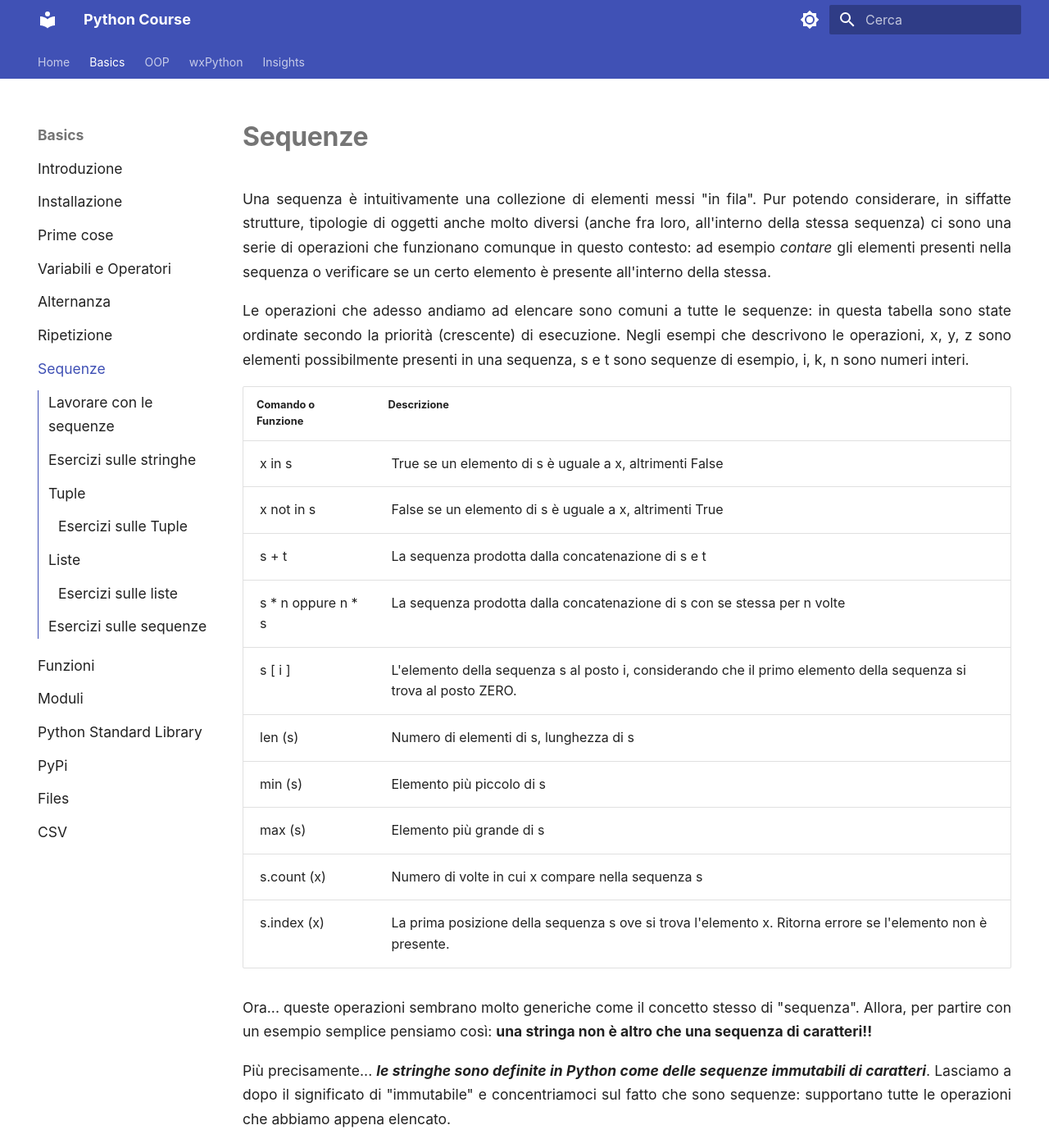
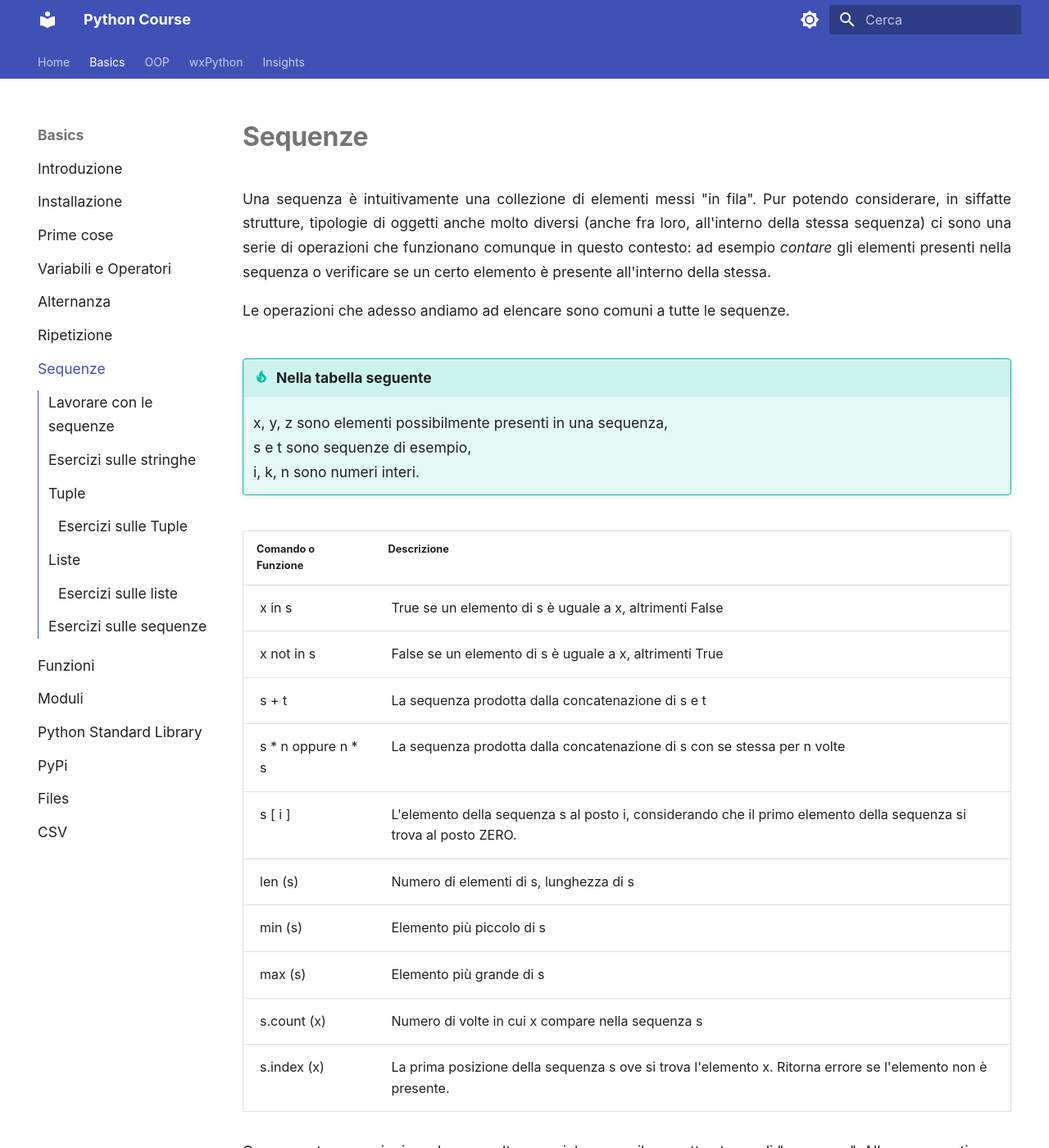
Before and after one commit to adjamhub/pyhandouts, an MkDocs documentation site: the page built from docs/basics/104_seq.md, in a window 1280 px wide and 1400 px high. Shown: the whole window at 82% size. Built offline with MkDocs 1.6.1 and Material for MkDocs 9.7.7, drawn with Linux system fonts in a browser that asks for light colours; some of the changed text lies outside the part shown.

Commit message:
stringhe++

````diff
--- a/docs/basics/104_seq.md
+++ b/docs/basics/104_seq.md
@@ -10,10 +10,15 @@
 stessa.
 
 Le operazioni che adesso andiamo ad elencare sono comuni a tutte le
-sequenze: in questa tabella sono state ordinate secondo la priorità
-(crescente) di esecuzione. Negli esempi che descrivono le operazioni, x,
-y, z sono elementi possibilmente presenti in una sequenza, s e t sono
-sequenze di esempio, i, k, n sono numeri interi.
+sequenze.
+
+
+!!!tip "Nella tabella seguente"
+
+    x, y, z sono elementi possibilmente presenti in una sequenza,<br>
+    s e t sono sequenze di esempio, <br>
+    i, k, n sono numeri interi.
+
 
 | Comando o Funzione | Descrizione                                                                                                         |
 |--------------------|---------------------------------------------------------------------------------------------------------------------|
@@ -35,14 +40,13 @@
 
 Più precisamente... ***le stringhe sono definite in Python come delle
 sequenze immutabili di caratteri***. Lasciamo a dopo il significato di
-"immutabile" e concentriamoci sul fatto che sono sequenze: supportano
+*immutabile* e concentriamoci sul fatto che sono *sequenze*: supportano
 tutte le operazioni che abbiamo appena elencato.
 
 Facciamo degli esempi per illustrare il concetto:
 
-**Operatori *in*, *not in***
 
-```python
+```py title="Operatore *in*"
 if "n" in "Python":
     print("Presente")
 else:
@@ -51,32 +55,36 @@
 # scrive "Presente"
 ```
 
+
 Altro esempio:
 
-```python
+
+```py title="Operatore *not in*"
 if "s" not in "Python":
     print("Assente")
 
 # scrive "Assente"
 ```
 
-** Operatori +, * **
 
-```python
+```py title="Operatore +"
 nome = "Capo" + "Stazione"
 print(nome)
 
 # scrive "CapoStazione"
 ```
 
+
 Altro esempio:
 
-```python
+
+```py title="Operatore *"
 parola = "Acqua" * 3
 print(parola)
 
 # scrive "AcquaAcquaAcqua"
 ```
+
 
 Per quanto riguarda l'operatore `sequenza[intero]` che ci permette
 di visualizzare l'elemento al posto richiesto, vanno precisate alcune
@@ -86,6 +94,7 @@
 - Andando avanti ogni elemento si trova (ovviamente) al posto successivo
 
 Vediamo un esempio:
+
 
 ```python
 nome = "Leonardo"
@@ -99,14 +108,18 @@
 # Al posto 8 troviamo ERRORE!!!
 ```
 
+
 Va inoltre specificato che la numerazione degli elementi di una sequenza
 funziona anche con i numeri negativi, dove:
+
 
 - l'ultimo elemento è quello al posto -1
 - il penultimo è quello al posto -2
 - .. e così via fino al primo elemento
 
+
 Ancora un esempio:
+
 
 ```python
 cognome = "Da Vinci"
@@ -129,7 +142,8 @@
 
 ![Python come stringa](images/PythonString.jpg)
 
-La funzione **len(sequenza)** ci dice il numero di elementi della stessa.
+
+La funzione `len(sequenza)` ci dice il numero di elementi della stessa.
 
 ```python
 print(linguaggio , "contiene" , len(linguaggio) , "caratteri")
@@ -137,7 +151,8 @@
 # scrive "Python contiene 6 caratteri"
 ```
 
-La funzione **sequenza.count(elemento)** ci dice quante volte un
+
+La funzione `sequenza.count(elemento)` ci dice quante volte un
 elemento compare in una sequenza.
 
 ```python
@@ -156,7 +171,7 @@
     Attenzione alla differenza fra maiuscole e minuscole!!!
 
 
-La funzione **sequenza.index(elemento)** ritorna *la prima posizione* in cui si trova un elemento ed errore se l'elemento non è
+La funzione `sequenza.index(elemento)` ritorna *la prima posizione* in cui si trova un elemento ed errore se l'elemento non è
 presente, quindi ATTENZIONE!!!
 
 ```python
@@ -183,7 +198,7 @@
 ```
 
 
-Le funzioni **min(sequenza)** e **max(sequenza)** ci ritornano rispettivamente l'elemento minore e maggiore della sequenza.
+Le funzioni `min(sequenza)` e `max(sequenza)` ci ritornano rispettivamente l'elemento minore e maggiore della sequenza.
 
 ```python
 nome = "Gianmarco"
@@ -212,8 +227,8 @@
 
 
 Quando vogliamo controllare se un valore si trova in una sequenza,
-abbiamo capito di poter ricorrere all'operatore in all'interno di una
-istruzione condizionale, un **if-else**:
+abbiamo capito di poter ricorrere all'operatore `in` all'interno di una
+istruzione condizionale, un `if-else`:
 
 
 ```python
@@ -242,7 +257,7 @@
 ```
 
 
-C'è però un altro metodo di applicare l'operatore IN alle sequenze che è quello del comando **FOR...IN**:
+C'è però un altro metodo di applicare l'operatore `in` alle sequenze che è quello del comando `for..in`:
 
 ```python
 parola = "oggi"
@@ -258,10 +273,10 @@
     i
 
 
-Come si desume osservando l'esempio, il comando ***FOR elemento IN sequenza*** scorre tutta la sequenza, assegnando ogni volta alla
-variabile ausiliaria ***elemento*** il valore di uno degli elementi della sequenza.
+Come si desume osservando l'esempio, il comando `FOR elemento IN sequenza` scorre tutta la sequenza, assegnando ogni volta alla
+variabile ausiliaria `elemento` il valore di uno degli elementi della sequenza.
 
-Se invece vogliamo scorrere le posizioni dobbiamo muoverci con un ciclo ***FOR...IN RANGE***. Infatti una sequenza è lunga `len(sequenza)`
+Se invece vogliamo scorrere le posizioni dobbiamo muoverci con un ciclo `FOR...IN RANGE()`, Infatti una sequenza è lunga `len(sequenza)`
 elementi e i suoi elementi sono numerati da `0` a `len(sequenza) - 1`, esattamente come si comporta la funziona `range(len(sequenza))`.
 
 ```python
````
